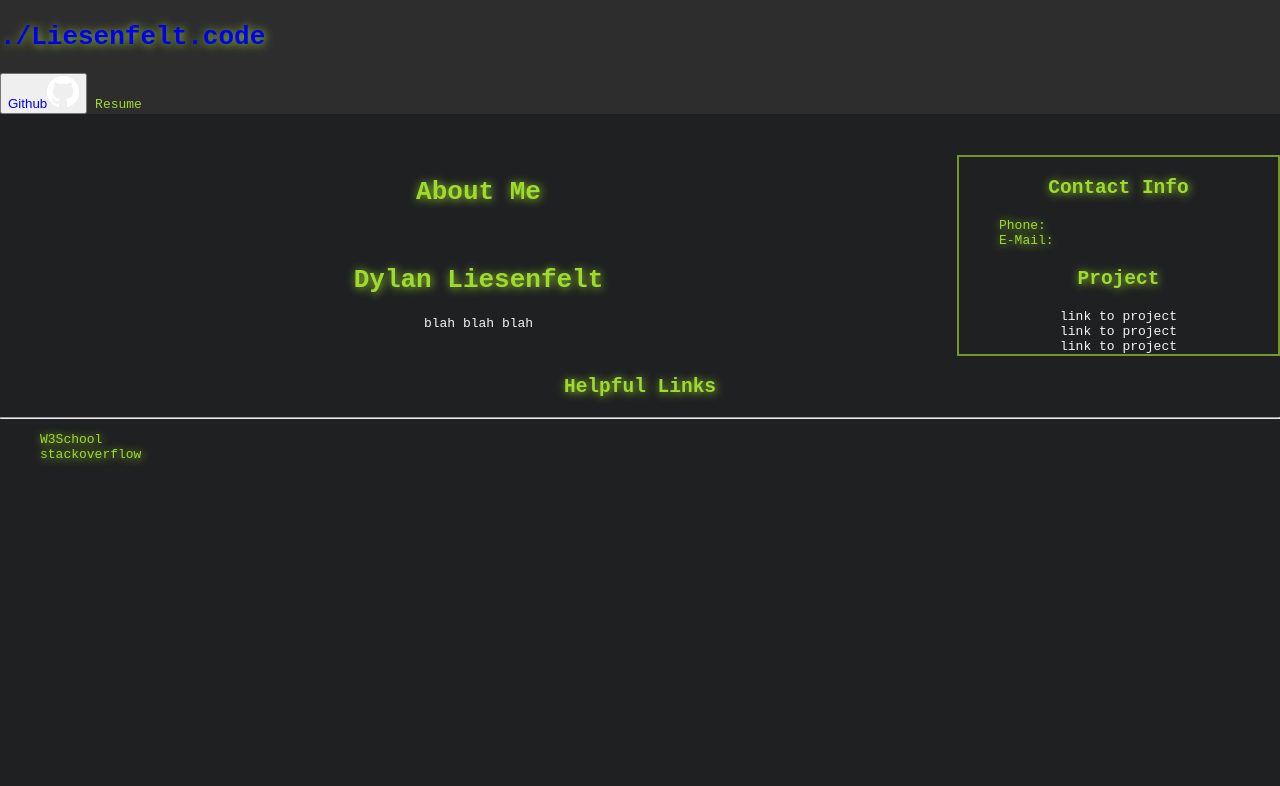
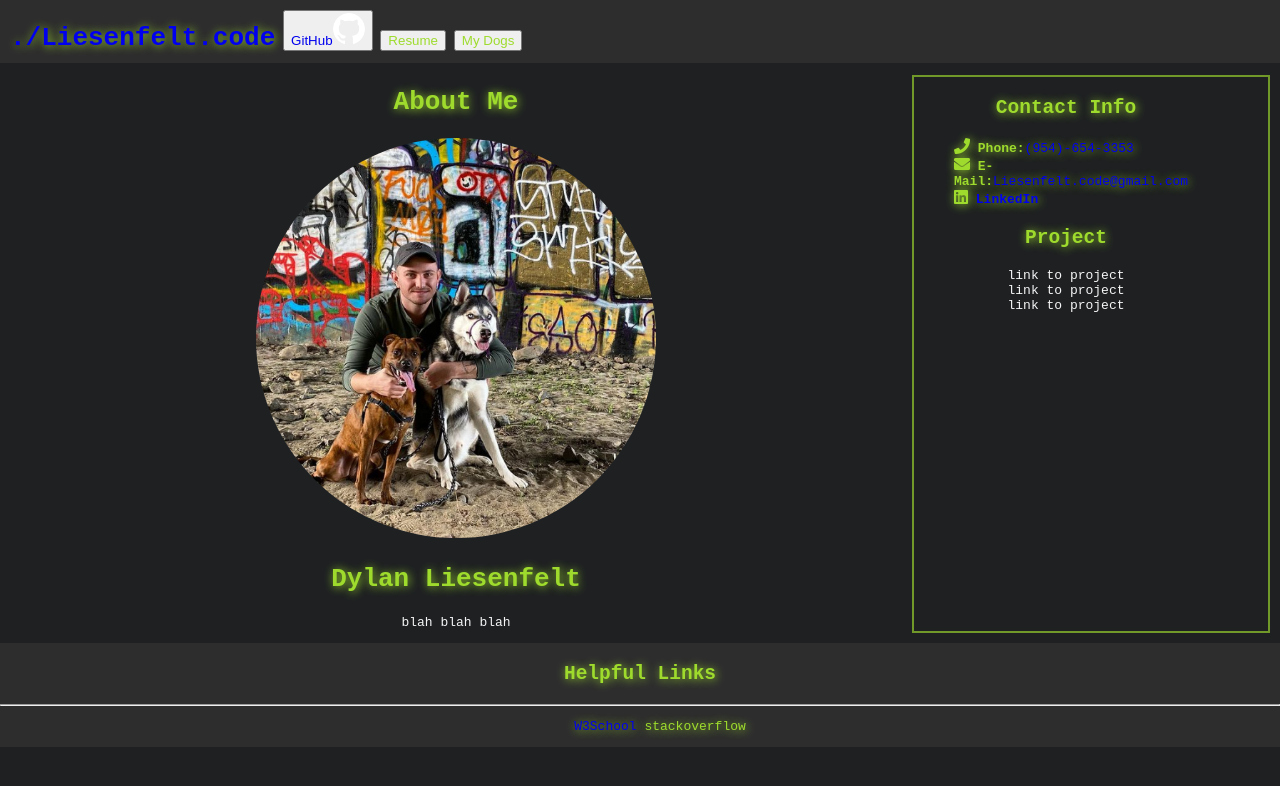
Before and after one commit to dliesenfelt/liesenfelt.code, a plain HTML site: page index.html in a window 1280 px wide. Drawn offline with Linux system fonts and the light colour scheme.

Commit message:
mostly css changes to spacing  and slight layout tweaks, no js still

```diff
--- a/assets/css/style.css
+++ b/assets/css/style.css
@@ -12,22 +12,31 @@ nav {
     width: 100%;
 }
 
+nav ul {
+    padding: 10px;
+    top: 0;
+    margin: 0;
+}
+
+nav li {
+    display: inline-block;
+}
+
 main {
     margin: 0;
-    margin-top: 155px;
+    padding-top: 65px;
     text-align: center;
 }
 
 footer {
     text-align: center;
+    background-color: rgb(45, 45, 46);
+    width: 100%;
+    position: fixed;
 }
 
-span {
+footer li {
     display: inline-block;
-}
-
-div {
-
 }
 
 .row {
@@ -41,10 +50,17 @@ div {
 #contact {
     flex: 25%;
     border: 2px solid rgba(158, 219, 45, 0.651);
+    max-width: 350px;
+    margin-right: 10px;
+    margin-top: 10px;
+    margin-bottom: 10px;
+    padding-right: 50px;
+
 }
 
 h1 {
     font-size: 2em;
+    margin: 0;
 }
 
 h2 {
@@ -81,6 +97,10 @@ a:visited {
 
 p {
     font-size: 1em;
+}
 
-
+img {
+    border-radius: 50%;
+    max-height: 400px;
+    max-width: 400px;
 }
--- a/index.html
+++ b/index.html
@@ -6,21 +6,38 @@
     <meta name="viewport" content="width=device-width, initial-scale=1.0">
     <title>./Liesenfelt.code</title>
     <link rel="stylesheet" href="./assets/css/style.css">
+    <link rel="stylesheet" href="https://pro.fontawesome.com/releases/v5.10.0/css/all.css" integrity="sha384-AYmEC3Yw5cVb3ZcuHtOA93w35dYTsvhLPVnYs9eStHfGJvOvKxVfELGroGkvsg+p" crossorigin="anonymous"/>
 </head>
 <body>
     <nav>
-        <div class="navbar">
-            <h1><a href="./index.html">./Liesenfelt.code</a></h1>
-            <span><button><a href="https://github.com/dliesenfelt">Github<img src="./assets/images/GitHub-Mark/PNG/GitHub-Mark-Light-32px.png" alt="github logo"></a></button></span>
-            <span<button><a href="">Resume</a></button></span>
-
+        <div>
+            <ul>
+                <li class="home">
+                    <h1><a href="./index.html">./Liesenfelt.code</a></h1>
+                </li>
+                <li>
+                    <button>
+                        <a href="https://github.com/dliesenfelt">GitHub<img src="./assets/images/GitHub-Mark/PNG/GitHub-Mark-Light-32px.png"></a>
+                    </button>
+                </li>
+                <li>
+                    <button>
+                        <a href="">Resume</a>
+                    </button>
+                </li>
+                <li>
+                   <button>
+                       <a href="">My Dogs</a>
+                   </button>
+                </li>
+            </ul>
         </div>
     </nav>
     <main>
         <div class="row">
             <div class="column" id="about">
                 <h2>About Me</h2>
-                <img src="">
+                <img src="./assets/images/aboutMe.png">
                 <h2>Dylan Liesenfelt</h2>
                 <p>blah blah blah</p>
             </div>
@@ -28,8 +45,9 @@
                 <div>
                     <h3>Contact Info</h3>
                     <ul>
-                        <li>Phone:</li>
-                        <li>E-Mail:</li>
+                        <li><i class="fa fa-phone"></i><strong> Phone:</strong><a href="tel:+1954-654-3353">(954)-654-3353</a></li>
+                        <li><i class="fa fa-envelope"></i><strong> E-Mail:</strong><a href="mailto:liesenfelt.code@gmail.com">Liesenfelt.code@gmail.com</a></li>
+                        <li><i class="fab fa-linkedin"></i></i><strong><a href="https://www.linkedin.com/in/dylan-liesenfelt-a45540164/"> LinkedIn</a></strong></li>
                     </ul>
                 </div>
                 <h3>Project</h3>
@@ -49,7 +67,7 @@
         <h3>Helpful Links</h3>
         <hr>
         <ul>
-            <li><a href="">W3School</a></li>
+            <li><a href="https://www.w3schools.com">W3School</a></li>
             <li><a href="">stackoverflow</a></li>
         </ul>
     </footer>
```
Also changed, not shown: assets/images/aboutMe.png (added).
